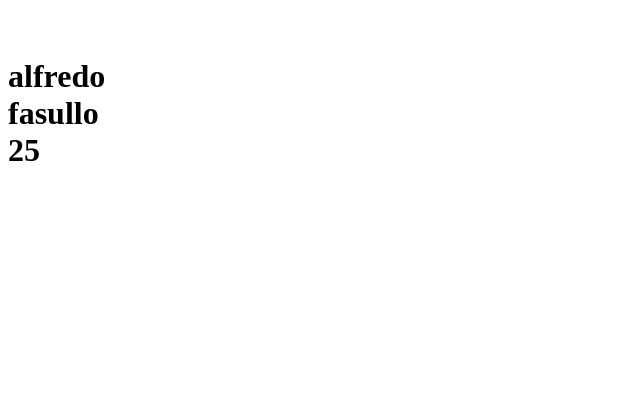
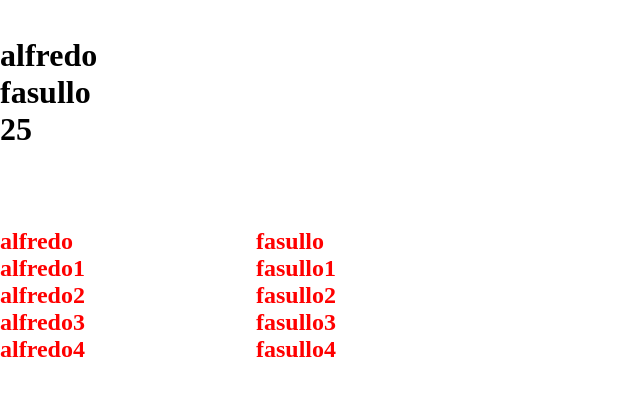
Before and after one commit to Stefano009/js-oggetti-studenti, a plain HTML site: page index.html in a window 1280 px wide. Shown: the whole page, without its empty margins (0-640 px from the left). Drawn offline with Linux system fonts and the light colour scheme.

Commit message:
array_of_objects_printed_onScreen

```diff
--- a/css/style.css
+++ b/css/style.css
@@ -0,0 +1,17 @@
+*{
+    margin: 0;
+    padding: 0;
+    box-sizing: border-box;
+}
+body {
+    width: 100vw;
+}
+.container{
+    display: flex;
+}
+#nome,
+#cognome {
+    padding-top: 5rem;
+    color: red;
+    width: 20%;
+}
--- a/index.html
+++ b/index.html
@@ -9,6 +9,10 @@
 </head>
 <body>
     <h1 id="studente"><br></h1>
+    <div class="container">
+        <h2 id="nome"></h2>
+        <h2 id="cognome"></h2>
+    </div>
     <script src="js/main.js"></script>
 </body>
 </html>
--- a/js/main.js
+++ b/js/main.js
@@ -16,7 +16,47 @@ for (let key in studente){
    console.log(student)
 }
 // Creare un array di oggetti di studenti.
+let students = [
 
+ {
+    name : 'alfredo',
+    lastname : 'fasullo',
+    eta : '25'
+},
+ {
+    name : 'alfredo1',
+    lastname : 'fasullo1',
+    eta : '25+1'
+},
+ {
+    name : 'alfredo2',
+    lastname : 'fasullo2',
+    eta : '25+2'
+},
+ {
+    name : 'alfredo3',
+    lastname : 'fasullo3',
+    eta : '25+3'
+},
+ {
+    name : 'alfredo4',
+    lastname : 'fasullo4',
+    eta : '25+4'
+},
+]
 // Ciclare su tutti gli studenti e stampare per ognuno di essi, nome e cognome.
-
+var studentName = document.getElementById('nome');
+var studentLastname = document.getElementById('cognome');
+var nameVariable;
+var lastnameVariable;
+for (i = 0; i<students.length; i++){
+    nameVariable = document.createTextNode(students[i]['name'])
+    studentName.appendChild(nameVariable);
+    studentName.appendChild(document.createElement('br'));
+    console.log(studentName)
+    lastnameVariable = document.createTextNode(students[i]['lastname'])
+    studentLastname.appendChild(lastnameVariable);
+    studentLastname.appendChild(document.createElement('br'));
+    console.log(studentLastname)
+}
 // Dare la possibilità all’utente, attraverso 3 prompt(), di aggiungere un nuovo oggetto studente inserendo nell’ordine: nome, cognome e età.
```
